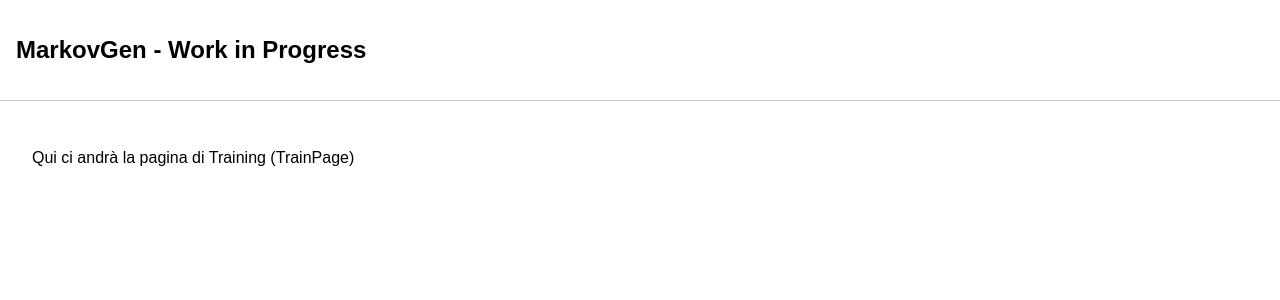
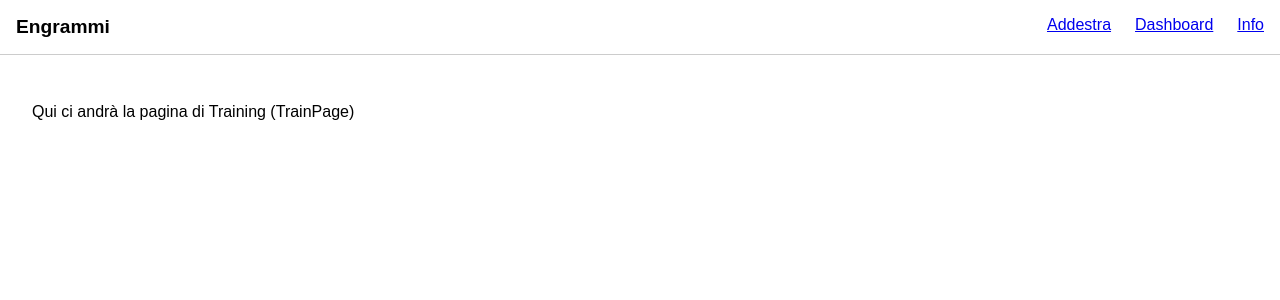
Before and after one commit to Luozil03/Markov-Engrams, a React (Vite) app in the folder packages/frontend/: page / in a window 1280 px wide. Shown: the top 300 px of the page. Built offline with nearby package versions, Linux system fonts and the light colour scheme.

Commit message:
Aggiunte chiamate api e navbar base

```diff
--- a/packages/frontend/src/App.jsx
+++ b/packages/frontend/src/App.jsx
@@ -1,14 +1,11 @@
 import { BrowserRouter, Routes, Route } from "react-router-dom";
-// TODO: importare i componenti man mano che li sviluppo
+import Navbar from "./components/Navbar";
 
 function App() {
     return (
         <BrowserRouter>
             <div className="app-layout">
-                {/* TODO: Inserire la Navbar qui */}
-                <header style={{ padding: "1rem", borderBottom: "1px solid #ccc" }}>
-                    <h2>MarkovGen - Work in Progress</h2>
-                </header>
+                <Navbar />
 
                 <main style={{ padding: "2rem" }}>
                     <Routes>
--- /dev/null
+++ b/packages/frontend/src/components/Navbar.jsx
@@ -0,0 +1,21 @@
+import { NavLink } from "react-router-dom";
+
+function Navbar() {
+    // TODO: spostare stili inline in css (appena ho tempo)
+    return (
+        <nav className="navbar" style={{ padding: "1rem", borderBottom: "1px solid #ccc", display: "flex", justifyContent: "space-between" }}>
+            <div className="navbar-brand">
+                <span style={{ fontSize: "1.2rem", fontWeight: "bold" }}>Engrammi</span>
+            </div>
+
+            <div className="navbar-links" style={{ display: "flex", gap: "1.5rem" }}>
+                {/* forse si potrebbe mettere un margine diverso ma per ora ok */}
+                <NavLink to="/" end>Addestra</NavLink>
+                <NavLink to="/dashboard">Dashboard</NavLink>
+                <NavLink to="/about">Info</NavLink>
+            </div>
+        </nav>
+    );
+}
+
+export default Navbar;
```
Also changed, not shown: packages/frontend/src/api.js (added, +44 -0 lines).
